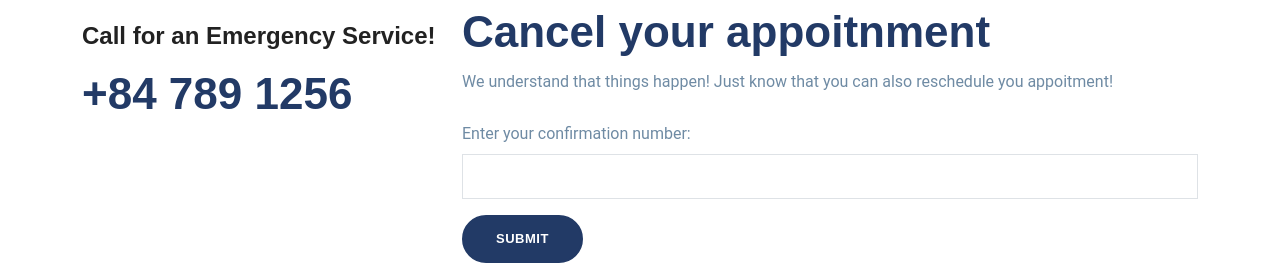
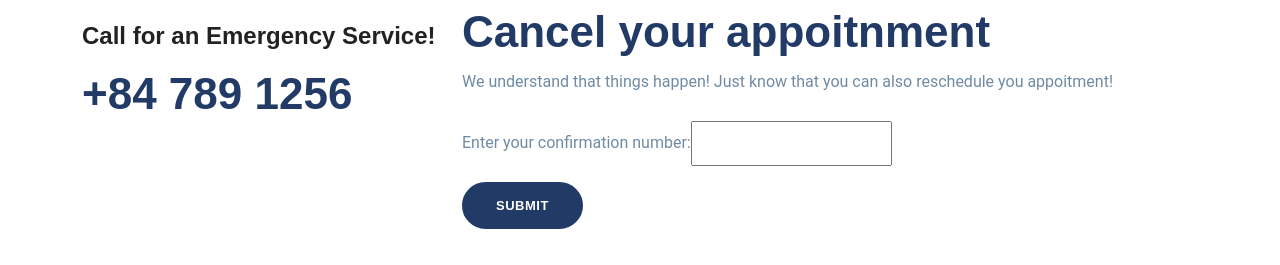
Before and after one commit to ParisaDarkhal/Urgent-Care-Checkin, a React (Create React App) app in the folder client/: page /cancelAppointment in a window 1280 px wide. Shown: the part 960-1225 px from the top of the page. Built offline with nearby package versions, Linux system fonts and the light colour scheme.

Commit message:
cancel appointment display number

```diff
--- a/client/src/components/updateAppointment/CancelAppt.js
+++ b/client/src/components/updateAppointment/CancelAppt.js
@@ -23,7 +23,7 @@ const CancelAppt = () => {
 
         console.log("Did the state update?", confirmationInput)
 
-        setConfirmationInput({ ...confirmationInput, name: value });
+        setConfirmationInput({ ...confirmationInput, [name]: value});
         console.log(confirmationInput);
 
     }
@@ -33,7 +33,7 @@ const CancelAppt = () => {
         console.log('deleting appointment with id:', confirmationInput.name);
         try {
             const response = await deleteAppointment({
-                variables: { appointmentId: confirmationInput.name }
+                variables: { appointmentId: confirmationInput.referencenumber }
             })
             console.log(response);
             console.log('delete worked', confirmationInput);
@@ -69,8 +69,8 @@ const CancelAppt = () => {
 
                                 <form onSubmit={deleteFormSubmit} >
                                     <div className="mb-3">
-                                        <label htmlFor="exampleInputEmail1" className="form-label">Enter your confirmation number: </label>
-                                        <input type="text" className="form-control" id="exampleInputEmail1" aria-describedby="emailHelp"
+                                        <label className="form-label">Enter your confirmation number: </label>
+                                        <input type="text"
                                             name="referencenumber"
                                             value={confirmationInput.referencenumber}
                                             onChange={handleInputChange} />
```
Also changed, not shown: client/src/images/logo.png (deleted).
